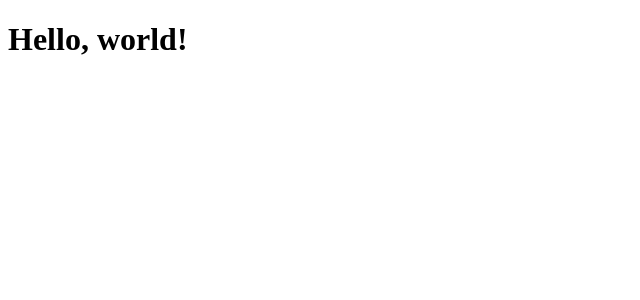
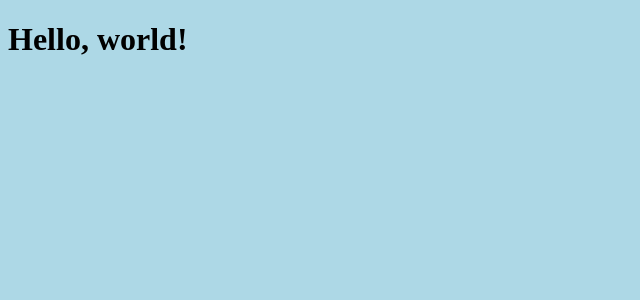
Before and after one commit to Prathyusha-Guduru/Weebx, a React (Create React App) app: page / in a window 1280 px wide. Shown: the top 300 px of the page, without its empty margins (0-640 px from the left). Built offline with nearby package versions, Linux system fonts and the light colour scheme.

Commit message:
Linked styles to react components

```diff
--- a/src/App.js
+++ b/src/App.js
@@ -1,4 +1,5 @@
 import React from "react"
+import "../src/assets/scss/main.scss"
 
 function App() {
   return (
--- a/src/assets/scss/main.scss
+++ b/src/assets/scss/main.scss
@@ -0,0 +1,3 @@
+*{
+	background-color: lightblue;
+}
```
